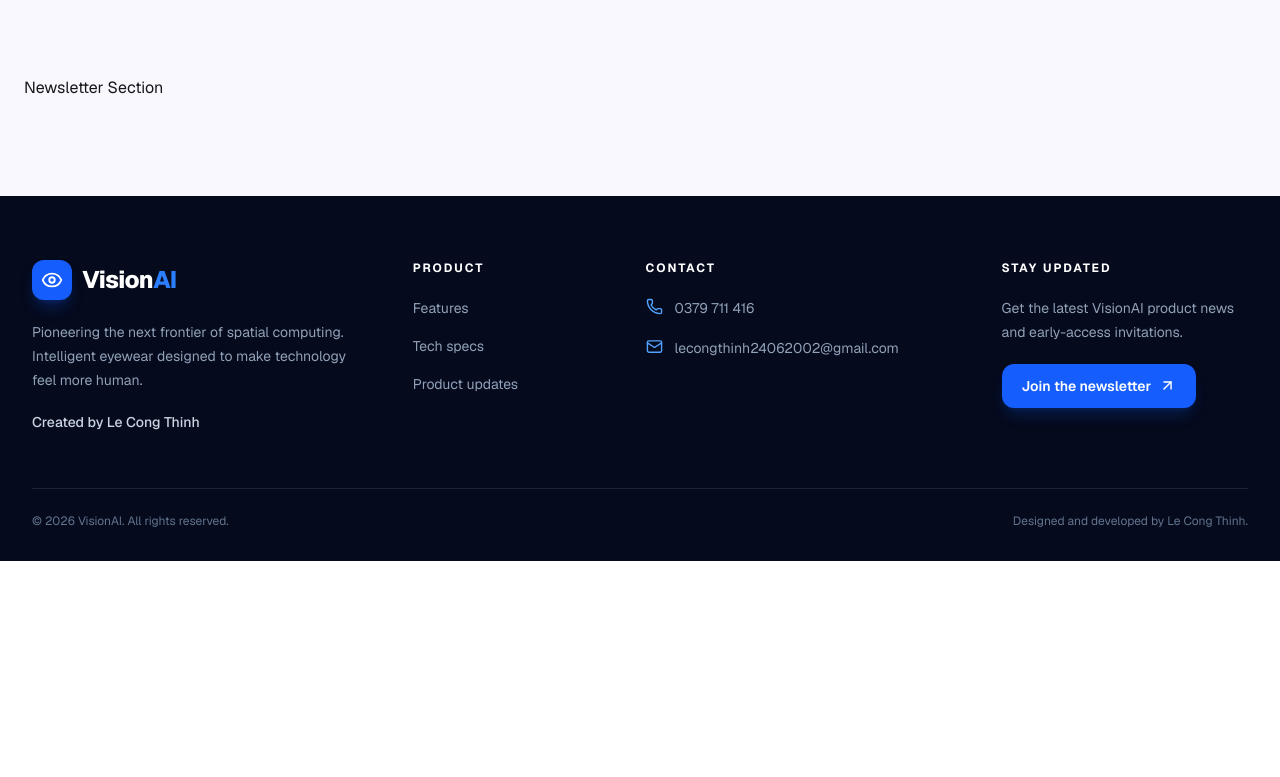
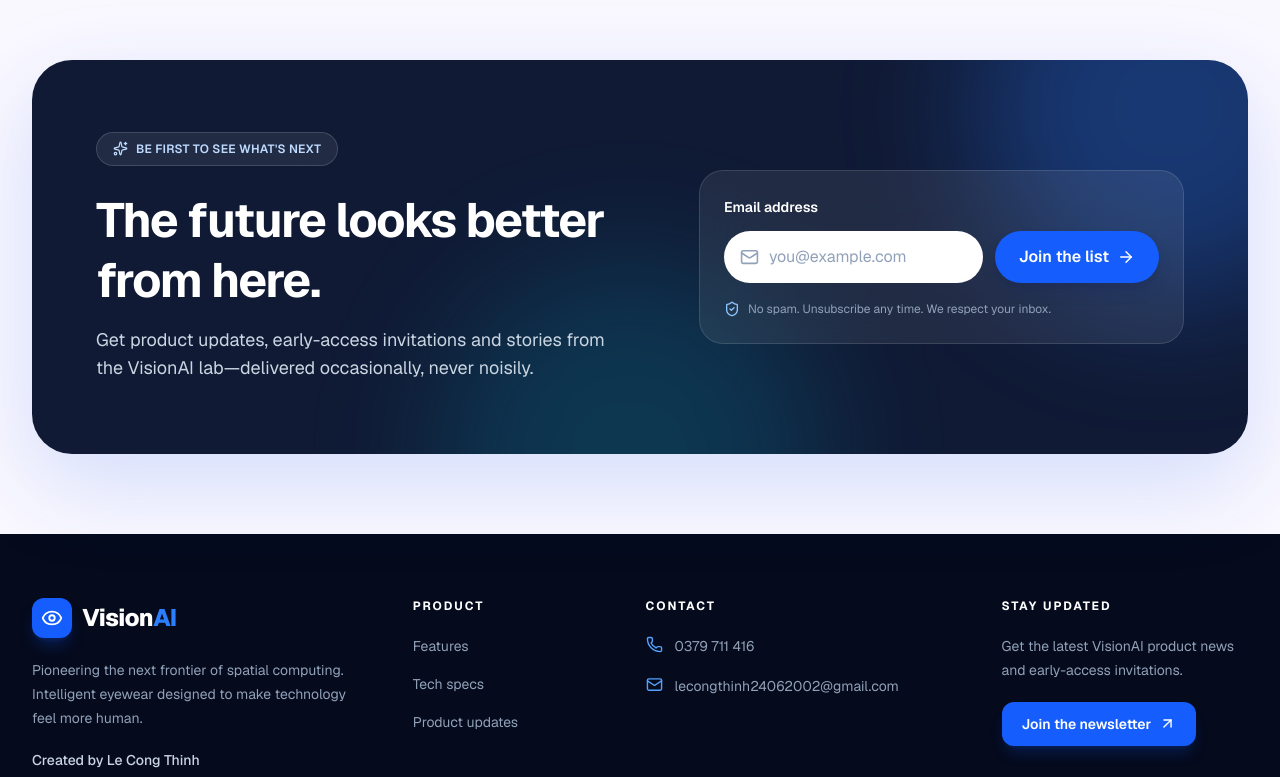
Before and after one commit to LeCongThinh/ai-smart-glasses-landing-page, a Next.js app: page / in a window 1280 px wide. Shown: the part 3187-3964 px from the top of the page. Before the commit the page ends 3748 px from the top, so only its background shows below. Built offline with nearby package versions, Linux system fonts and the light colour scheme.

Commit message:
feat(UI): update UI component Footer and Specs

```diff
--- a/components/Footer.tsx
+++ b/components/Footer.tsx
@@ -84,7 +84,7 @@ export default function Footer() {
                     className="group flex items-start gap-3 text-sm leading-6 text-slate-400 transition-colors hover:text-blue-400 focus-visible:outline-2 focus-visible:outline-offset-4 focus-visible:outline-blue-400"
                   >
                     <Icon aria-hidden="true" className="mt-0.5 shrink-0 text-blue-400" size={17} />
-                    <span className="min-w-0 [overflow-wrap:anywhere]">{label}</span>
+                    <span className="min-w-0 wrap-anywhere">{label}</span>
                   </a>
                 </li>
               ))}
--- a/components/Newsletter.tsx
+++ b/components/Newsletter.tsx
@@ -4,5 +4,81 @@ import { FormEvent, useState } from "react";
 import { ArrowRight, Check, Mail, ShieldCheck, Sparkles } from "lucide-react";
 
 export default function Newsletter() {
-  return <section className="px-6 py-24">Newsletter Section</section>;
+  const [submitted, setSubmitted] = useState(false);
+
+  function handleSubmit(event: FormEvent<HTMLFormElement>) {
+    event.preventDefault();
+
+    if (!event.currentTarget.checkValidity()) {
+      event.currentTarget.reportValidity();
+      return;
+    }
+
+    setSubmitted(true);
+    event.currentTarget.reset();
+  }
+
+  return (
+    <section id="newsletter" className="bg-[#faf8ff] px-5 py-12 md:px-8 lg:py-20">
+      <div className="relative mx-auto max-w-7xl overflow-hidden rounded-[28px] bg-[#101a35] px-6 py-12 shadow-[0_30px_90px_rgba(37,99,235,0.18)] sm:px-10 md:rounded-[40px] lg:px-16 lg:py-18">
+        <div className="pointer-events-none absolute -right-28 -top-36 h-96 w-96 rounded-full bg-blue-500/30 blur-3xl" />
+        <div className="pointer-events-none absolute -bottom-48 left-1/3 h-96 w-96 rounded-full bg-cyan-400/15 blur-3xl" />
+
+        <div className="relative grid items-center gap-10 lg:grid-cols-[1fr_0.9fr] lg:gap-16">
+          <div>
+            <div className="inline-flex items-center gap-2 rounded-full border border-white/15 bg-white/8 px-4 py-2 text-xs font-semibold tracking-wide text-blue-200 backdrop-blur-xl">
+              <Sparkles aria-hidden="true" size={15} />
+              BE FIRST TO SEE WHAT&apos;S NEXT
+            </div>
+            <h2 className="mt-6 max-w-2xl text-3xl font-bold leading-tight tracking-[-0.03em] text-white sm:text-4xl lg:text-5xl">
+              The future looks better from here.
+            </h2>
+            <p className="mt-4 max-w-xl text-base leading-7 text-slate-300 lg:text-lg">
+              Get product updates, early-access invitations and stories from the
+              VisionAI lab—delivered occasionally, never noisily.
+            </p>
+          </div>
+
+          <div className="rounded-3xl border border-white/12 bg-white/8 p-4 backdrop-blur-xl sm:p-6">
+            <form onSubmit={handleSubmit} noValidate={false}>
+              <label htmlFor="newsletter-email" className="text-sm font-semibold text-white">
+                Email address
+              </label>
+              <div className="mt-3 flex flex-col gap-3 sm:flex-row">
+                <div className="relative min-w-0 flex-1">
+                  <Mail aria-hidden="true" className="absolute left-4 top-1/2 -translate-y-1/2 text-slate-400" size={19} />
+                  <input
+                    id="newsletter-email"
+                    name="email"
+                    type="email"
+                    required
+                    autoComplete="email"
+                    inputMode="email"
+                    placeholder="you@example.com"
+                    aria-describedby="newsletter-note newsletter-status"
+                    className="h-13 w-full rounded-full border border-white/15 bg-white px-11 pr-4 text-base text-slate-900 outline-none transition placeholder:text-slate-400 focus:border-blue-400 focus:ring-4 focus:ring-blue-400/20"
+                  />
+                </div>
+                <button
+                  type="submit"
+                  className="inline-flex h-13 shrink-0 items-center justify-center gap-2 rounded-full bg-blue-600 px-6 font-semibold text-white shadow-lg shadow-blue-950/30 transition hover:-translate-y-0.5 hover:bg-blue-500 focus-visible:outline-2 focus-visible:outline-offset-2 focus-visible:outline-blue-300 active:translate-y-0"
+                >
+                  Join the list
+                  <ArrowRight aria-hidden="true" size={18} />
+                </button>
+              </div>
+              <div className="mt-4 flex items-start gap-2 text-xs leading-5 text-slate-400">
+                <ShieldCheck aria-hidden="true" className="mt-0.5 shrink-0 text-blue-300" size={16} />
+                <p id="newsletter-note">No spam. Unsubscribe any time. We respect your inbox.</p>
+              </div>
+              <p id="newsletter-status" aria-live="polite" className={`mt-4 flex items-center gap-2 text-sm font-medium text-emerald-300 ${submitted ? "" : "sr-only"}`}>
+                <Check aria-hidden="true" size={17} />
+                You&apos;re on the list. Welcome to VisionAI.
+              </p>
+            </form>
+          </div>
+        </div>
+      </div>
+    </section>
+  );
 }
```
Also changed, not shown: public/glasses5.png (added).
